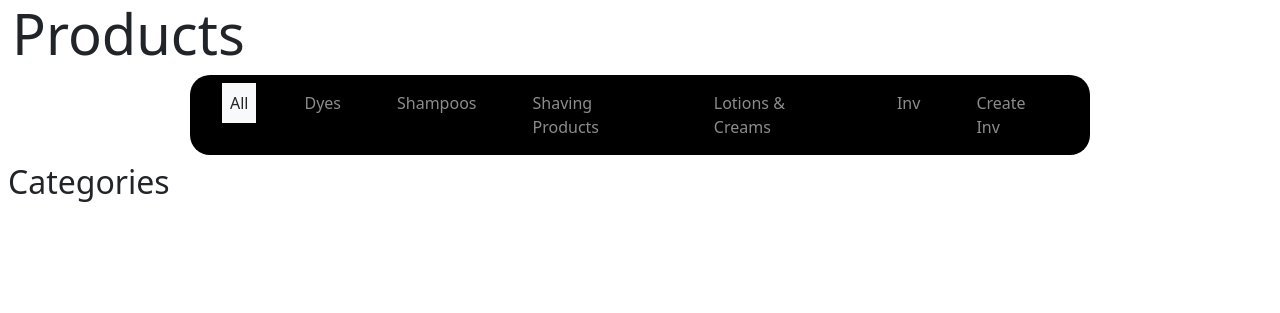
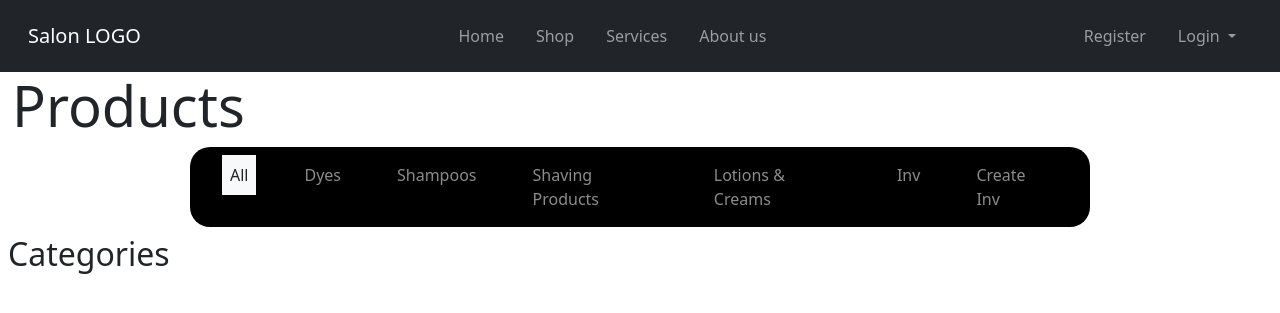
Before and after one commit to broching/SchoolAppDevProject, a Flask app: page /products in a window 1280 px wide. Shown: the top 313 px of the page. Run offline with Flask 2, Linux system fonts and the light colour scheme; some libraries are stand-ins or nearby versions.

Commit message:
Create includes file for main nav bar made by ka chyun so that i can include it in product pages

```diff
--- /dev/null
+++ b/templates/includes/_mainnavbar.html
@@ -0,0 +1,76 @@
+<!-- Navbar -->
+<nav class="navbar navbar-expand-lg navbar-dark bg-dark p-3">
+      <div class="container-fluid">
+        <a class="navbar-brand" href=" {{ url_for('home') }} ">Salon LOGO</a>
+        <button class="navbar-toggler" type="button" data-bs-toggle="collapse" data-bs-target="#navbarNavDropdown" aria-controls="navbarNavDropdown" aria-expanded="false" aria-label="Toggle navigation">
+          <span class="navbar-toggler-icon"></span>
+        </button>
+
+        <div class=" collapse navbar-collapse" id="navbarNavDropdown">
+          <ul class="navbar-nav ms-auto ">
+            <li class="nav-item">
+              <a class="nav-link mx-2" aria-current="page" href=" {{ url_for('home') }} ">Home</a>
+            </li>
+            <li class="nav-item">
+              <a class="nav-link mx-2" href="/products">Shop</a>
+            </li>
+            <li class="nav-item">
+              <a class="nav-link mx-2" href="#">Services</a>
+            </li>
+            <li class="nav-item">
+              <a class="nav-link mx-2" href="#" id="navbarDropdownMenuLink" role="button" data-bs-toggle="dropdown" aria-expanded="false">
+                About us
+              </a>
+            </li>
+          </ul>
+          <ul class="navbar-nav ms-auto justify-content-end">
+
+            {% if 'customer' in session %}
+            <li class="nav-item">
+              <a class="nav-link mx-2" href="#">
+                <svg xmlns="http://www.w3.org/2000/svg" width="16" height="16" fill="currentColor" class="bi bi-cart2" viewBox="0 0 16 16" style="color: white">
+                  <path d="M0 2.5A.5.5 0 0 1 .5 2H2a.5.5 0 0 1 .485.379L2.89 4H14.5a.5.5 0 0 1 .485.621l-1.5 6A.5.5 0 0 1 13 11H4a.5.5 0 0 1-.485-.379L1.61 3H.5a.5.5 0 0 1-.5-.5zM3.14 5l1.25 5h8.22l1.25-5H3.14zM5 13a1 1 0 1 0 0 2 1 1 0 0 0 0-2zm-2 1a2 2 0 1 1 4 0 2 2 0 0 1-4 0zm9-1a1 1 0 1 0 0 2 1 1 0 0 0 0-2zm-2 1a2 2 0 1 1 4 0 2 2 0 0 1-4 0z"/>
+                </svg>
+              </a>
+            </li>
+            <li class="nav-item dropdown" style="margin-right: 20px">
+              <a class="nav-link mx-2 dropdown-toggle" href="#" id="navbarDropdownMenuLink" role="button" data-bs-toggle="dropdown" aria-expanded="false">
+                {% if session['customer']['_Account__user_image'] %}
+                <img src="../static/media/images/account/{{session['customer']['_Account__user_image']}}" alt="" width="30px" height="30px" class="account-img rounded-circle">
+                {% else %}
+                <svg xmlns="http://www.w3.org/2000/svg" width="16" height="16" fill="currentColor" class="bi bi-person-circle" viewBox="0 0 16 16" style="color: white">
+                  <path d="M11 6a3 3 0 1 1-6 0 3 3 0 0 1 6 0z"/>
+                  <path fill-rule="evenodd" d="M0 8a8 8 0 1 1 16 0A8 8 0 0 1 0 8zm8-7a7 7 0 0 0-5.468 11.37C3.242 11.226 4.805 10 8 10s4.757 1.225 5.468 2.37A7 7 0 0 0 8 1z"/>
+                </svg>
+                {% endif %}
+              </a>
+              <ul class="dropdown-menu" aria-labelledby="navbarDropdownMenuLink" style="min-width: 10px;">
+                <li><a class="dropdown-item" href=" {{url_for('account.customer_dashboard')}} ">Dashboard </a></li>
+                <li><a class="dropdown-item" href=" {{url_for('account.customer_profile')}} ">Profile</a></li>
+                <li><hr class="dropdown-divider" /></li>
+                <li><a class="dropdown-item" href="{{ url_for('auth.logout') }} ">Logout</a></li>
+              </ul>
+            </li>
+            {% elif 'staff' in session %}
+
+            {% else %}
+            <li class="nav-item">
+              <a class="nav-link mx-2" href="{{ url_for('auth.customer_register') }}"> Register </a>
+            </li>
+            <li class="nav-item dropdown">
+              <a class="nav-link mx-2 dropdown-toggle" href="#" id="navbarDropdownMenuLink" role="button" data-bs-toggle="dropdown" aria-expanded="false">
+                Login
+              </a>
+              <ul class="dropdown-menu" aria-labelledby="navbarDropdownMenuLink" style="min-width: 25px;">
+                <li><a class="dropdown-item" href=" {{ url_for('auth.customer_login') }} ">Customer</a></li>
+                <li><hr class="dropdown-divider" /></li>
+                <li><a class="dropdown-item" href="{{ url_for('auth.staff_login') }} ">Staff</a></li>
+              </ul>
+            </li>
+
+            {% endif %}
+
+              </ul>
+        </div>
+      </div>
+    </nav>
--- a/templates/productbase.html
+++ b/templates/productbase.html
@@ -17,6 +17,7 @@
 <body>
 
 {% block navbar %}
+{% include 'includes/_mainnavbar.html' %}
 {% endblock %}
 
 <div class="container-fluid">
--- a/templates/products/createProduct.html
+++ b/templates/products/createProduct.html
@@ -1,8 +1,12 @@
 {% extends "productbase.html" %}
 {% block title %}Create Inventory{% endblock %}
+
+{% block content %}
+<h1 class="display-4">Products</h1>
+{% endblock %}
+
 {% block content2 %}
 {% from "includes/_formHelper.html" import render_field %}
-<h1 class="display-4 m-3">Create Inventory</h1>
 <div class="formdiv1">
     <form method="POST" action="" class="m-3 createprodform">
     <div class="form-group">
--- a/templates/products/products.html
+++ b/templates/products/products.html
@@ -3,10 +3,6 @@
 
 {% block content %}
 <h1 class="display-4">Products</h1>
-
-<!--Creation of objects (follow practical 3) -->
-<!--Created objects make divs for their individual boxes-->
-
 {% endblock %}
 
 {% block secondarytitle %}
```
Also changed, not shown: 3 other files.
